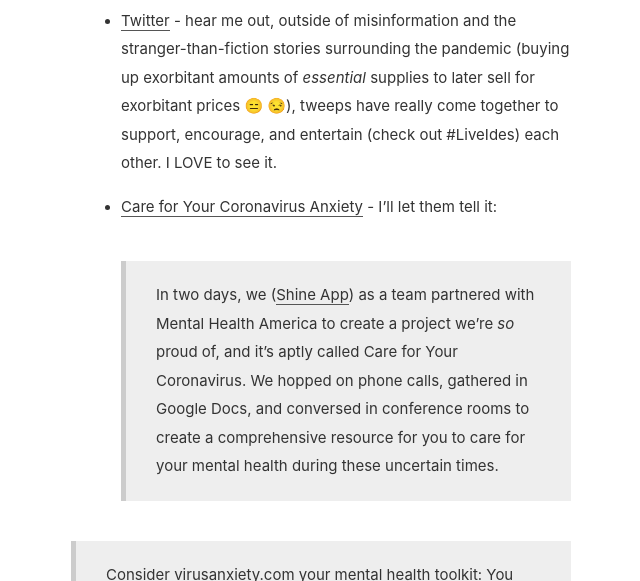
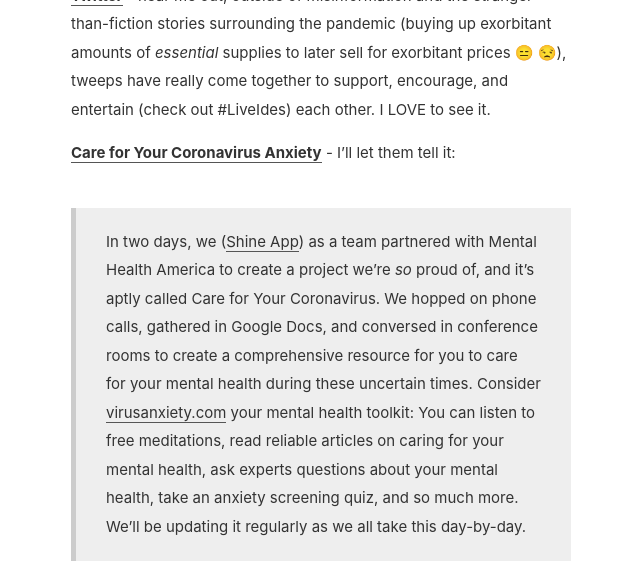
Before and after one commit to aouriri/blog, a Jekyll site: the page built from _posts/2020-03-15-take-care.md, in a window 1280 px wide and 1400 px high, scrolled down 580 px, cut to the strip 0-581 px from the top of the window. Shown: the whole strip, without its empty margins (319-959 px from the left). Built offline with Jekyll 4.4.1, drawn with Linux system fonts in a browser that asks for light colours; emoji names are drawn with the system emoji font; some of the changed text lies outside the part shown.

Commit message:
fix errors and formatting.

```diff
--- a/_posts/2020-03-15-take-care.md
+++ b/_posts/2020-03-15-take-care.md
@@ -6,24 +6,22 @@ date: 2020-03-15
 
 Don't know if this will reach anyone, but it's here, just in case. Who knows, it may appear to the right person at the right time. If you aren't aware, things are *a little* crazy...very crazy, actually. DUMPSTER FIRE **x10.** The world is smack-dab in the middle of a pandemic that is bring it to a halt. I won't go into detail, there's been enough coverage (good and otherwise). This space is for resources to lift your spirits and provide something of value during these uncertain times. It's definitely random and I'll probably add more to this - we may need this for another time - but it's something.
 
-* [Twitter](twitter.com) - hear me out, outside of misinformation and the stranger-than-fiction stories surrounding the pandemic (buying up exorbitant amounts of *essential* supplies to later sell for exorbitant prices :expressionless: :unamused:), tweeps have really come together to support, encourage, and entertain (check out #LiveIdes) each other. I LOVE to see it.
+**[Twitter](twitter.com)** - hear me out, outside of misinformation and the stranger-than-fiction stories surrounding the pandemic (buying up exorbitant amounts of *essential* supplies to later sell for exorbitant prices :expressionless: :unamused:), tweeps have really come together to support, encourage, and entertain (check out #LiveIdes) each other. I LOVE to see it.
 
-* [Care for Your Coronavirus Anxiety](virusanxiety.com) - I'll let them tell it:
-> In two days, we ([Shine App](twitter.com/ShineText)) as a team partnered with Mental Health America to create a project we’re *so* proud of, and it’s aptly called Care for Your Coronavirus. We hopped on phone calls, gathered in Google Docs, and conversed in conference rooms to create a comprehensive resource for you to care for your mental health during these uncertain times.
+**[Care for Your Coronavirus Anxiety](virusanxiety.com)** - I'll let them tell it:
+> In two days, we ([Shine App](twitter.com/ShineText)) as a team partnered with Mental Health America to create a project we’re *so* proud of, and it’s aptly called Care for Your Coronavirus. We hopped on phone calls, gathered in Google Docs, and conversed in conference rooms to create a comprehensive resource for you to care for your mental health during these uncertain times. Consider [virusanxiety.com](virusanxiety.com) your mental health toolkit: You can listen to free meditations, read reliable articles on caring for your mental health, ask experts questions about your mental health, take an anxiety screening quiz, and so much more. We’ll be updating it regularly as we all take this day-by-day.
 
-> Consider [virusanxiety.com](virusanxiety.com) your mental health toolkit: You can listen to free meditations, read reliable articles on caring for your mental health, ask experts questions about your mental health, take an anxiety screening quiz, and so much more. We’ll be updating it regularly as we all take this day-by-day.
-
-* I'm trying to #StayTheFHome and be productive, so I'm backing up photos that I probably should have backed up sooner. Here's one from a cruise I took in 2018:
+I'm trying to #StayTheFHome and be productive, so I'm backing up photos that I probably should have backed up sooner. Here's one from a cruise I took in 2018:
 ![small statue surrounded by flora](assets/DSC09841.jpg)
 
-* YouTube videos
-  * [chilledcow](https://www.youtube.com/chilledcow) - good for zoning out and relaxing, see also [Chillhop Music(https://www.youtube.com/user/Chillhopdotcom) and [DreamyCow](https://www.youtube.com/channel/UCuw1VDsmOWOldKGLYq6AkVg)
-  * search "cute animals" and consider your day well-spent
-  * exercise videos - again, hear me out, it's easy to spend the whole day in bed and EYE would not fault or shame you for that (beds are great) but, if you want to get the blood flowing and feel better, there are *free* videos available. Go crazy.
+**YouTube videos**
+* [chilledcow](https://www.youtube.com/chilledcow) - good for zoning out and relaxing, see also [Chillhop Music](https://www.youtube.com/user/Chillhopdotcom) and [DreamyCow](https://www.youtube.com/channel/UCuw1VDsmOWOldKGLYq6AkVg)
+* search "cute animals" and consider your day well-spent
+* exercise videos - again, hear me out, it's easy to spend the whole day in bed and EYE would not fault or shame you for that (beds are great) but, if you want to get the blood flowing and feel better, there are *free* videos available. Go crazy.
 
-* MAKE things - food, art, whatever! **get creative** If I can manage to find the rest of the ingredients I need, I might make these to snack on while at home: [Salted Chocolate–Tahini Bliss Balls](https://www.bonappetit.com/recipe/salted-chocolate-tahini-bliss-balls)
+**MAKE things** - food, art, whatever! **get creative!** If I can manage to find the rest of the ingredients I need, I might make these to snack on while at home: [Salted Chocolate–Tahini Bliss Balls](https://www.bonappetit.com/recipe/salted-chocolate-tahini-bliss-balls)
 
-* [Virtual Museum Tours](https://www.travelandleisure.com/attractions/museums-galleries/museums-with-virtual-tours) - found on Twitter; I know that a round-trip ticket for $100 to some beautiful destination sounds *really* tempting, but #StayTheFHome, seriously. Grab your computer and a HDMI cord, or if you're fancy, plug in the VR, and soak in some exhibits.
+**[Virtual Museum Tours](https://www.travelandleisure.com/attractions/museums-galleries/museums-with-virtual-tours)** - found on Twitter; I know that a round-trip ticket for $100 to some beautiful destination sounds *really* tempting, but #StayTheFHome, seriously. Grab your computer and a HDMI cord, or if you're fancy, plug in the VR, and soak in some exhibits.
 
 ...more to come...
 
```
